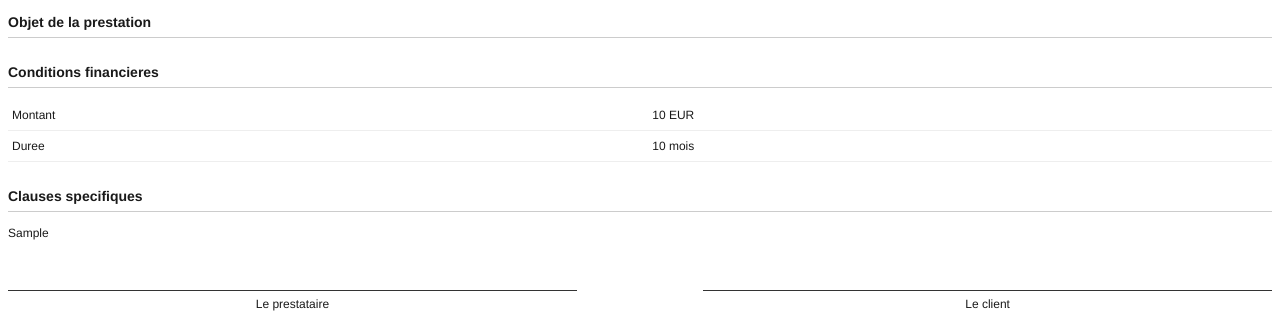
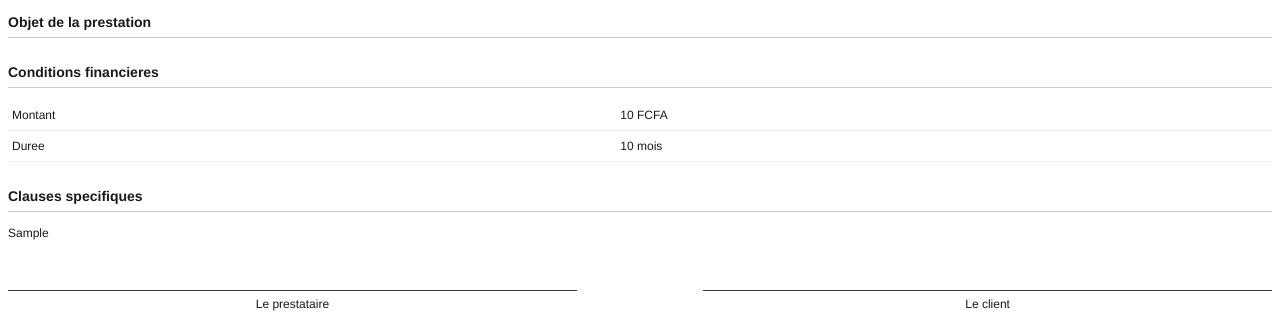
Before and after one commit to darenallan/kuma, a Python web app: template backend/app/templates/prestation_service.html in a window 1280 px wide. Shown: the part 233-548 px from the top of the page. Run offline with Jinja, Linux system fonts and the light colour scheme; the template is opened without the code that fills it: most values are stand-ins (such as "Sample title", 1, 10 or a date in 2020).

Commit message:
Affiche le montant en FCFA au lieu d'EUR dans le PDF du contrat
Le marche cible (Afrique de l'Ouest, cf CLAUDE.md) utilise le FCFA ;
le frontend l'affichait deja correctement, seul le template PDF
restait en EUR.

Co-Authored-By: Claude Sonnet 5 <noreply@anthropic.com>

```diff
--- a/backend/app/templates/prestation_service.html
+++ b/backend/app/templates/prestation_service.html
@@ -38,7 +38,7 @@
 
   <h2>Conditions financieres</h2>
   <table class="summary">
-    <tr><td>Montant</td><td>{{ contract.amount }} EUR</td></tr>
+    <tr><td>Montant</td><td>{{ "{:,.0f}".format(contract.amount)|replace(",", " ") }} FCFA</td></tr>
     {% if contract.duration_months %}
     <tr><td>Duree</td><td>{{ contract.duration_months }} mois</td></tr>
     {% endif %}
```
